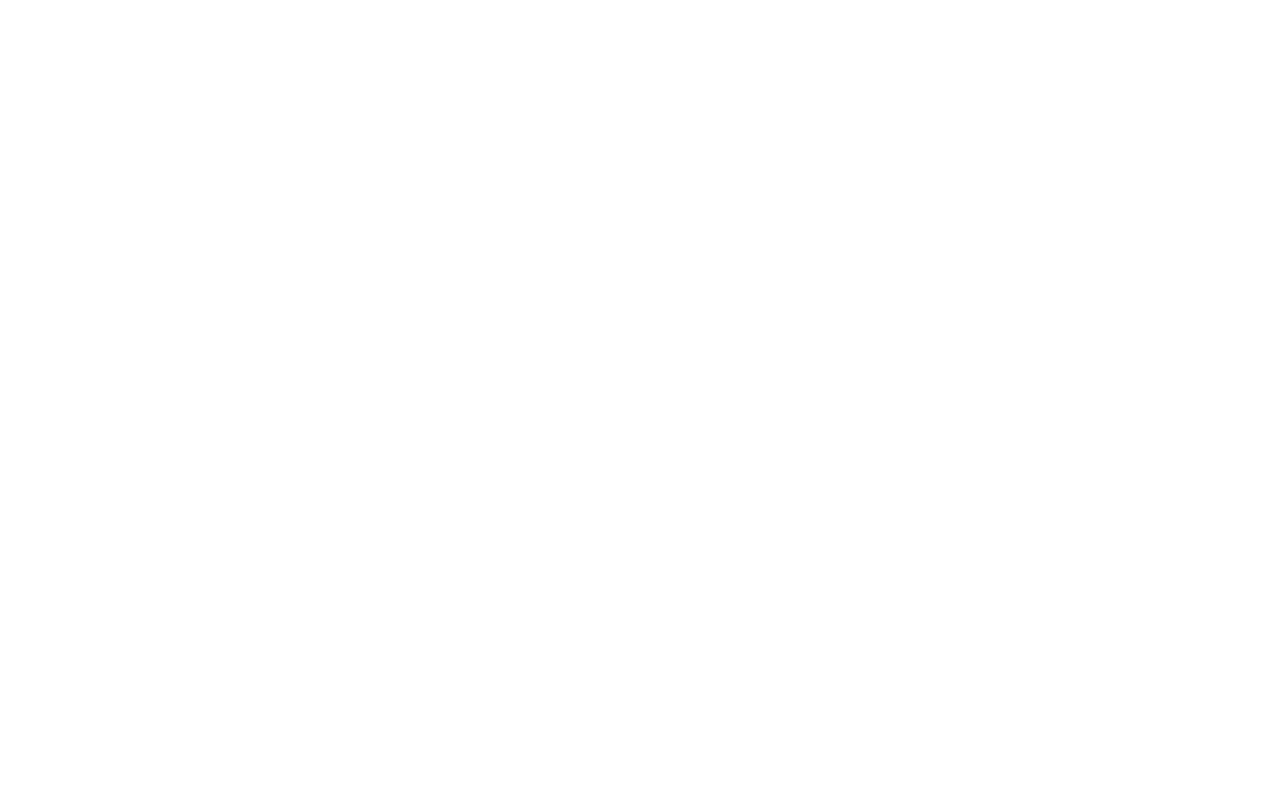
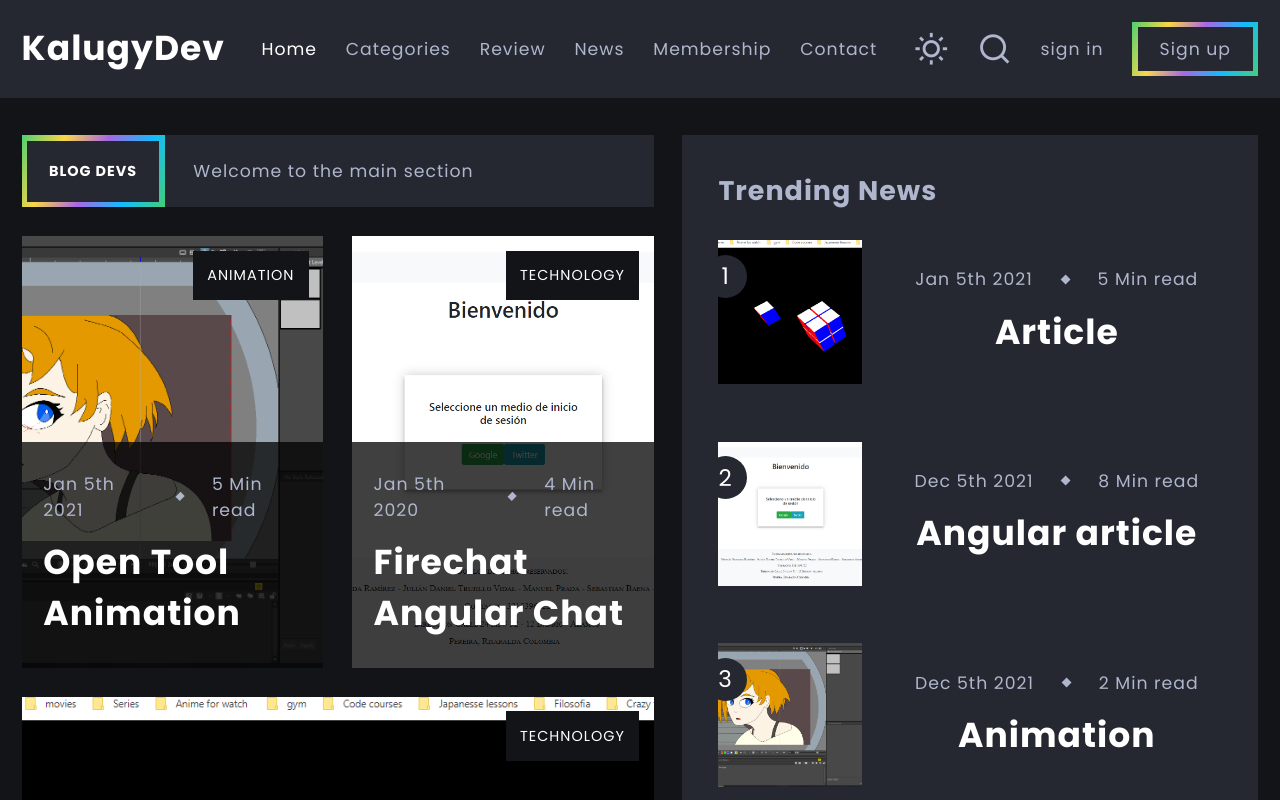
Before and after one commit to Kalugy/kalugy-projects, a React (Create React App) app: page /#/kalugy-projects/v4 in a window 1280 px wide. Before the commit this address had no page. Shown: the top 800 px of the page. Built offline with nearby package versions, Linux system fonts and the light colour scheme; a web font is replaced by a local one.

Commit message:
build updates

```diff
--- a/src/Option4/Option4.js
+++ b/src/Option4/Option4.js
@@ -59,11 +59,11 @@ const Home =()=>{
             <div className="featured-content d-grip">
                 <div className="headline-banner">
                     <h3 className="headline fancy-border">
-                        <span className="place-items-center">Blog News</span>
+                        <span className="place-items-center">Blog Devs</span>
                     </h3>
-                    <span className="headline-description">Welcome to the main section... </span>
+                    <span className="headline-description">Welcome to the main section</span>
                 </div>
-                <a href="./post.html" className="article featured-article featured-article-1">
+                <a onClick={()=>Option4js("blog1")} className="article featured-article featured-article-1">
                     <img src={FaceTurn} alt="" className="article-image"/>
                     <span className="article-category">Animation</span>
                     <div className="article-data-container">
@@ -337,25 +337,32 @@ const Home =()=>{
         </section>
     </>
 )}
-
-
+const test ={
+    paddingTop: "100px"
+}
+const GeneralTest = () => (<div style={test}>Specifict Content Menu Process</div>)
 function RenderContent(props){
-    const isLoggedIn = props.isLoggedIn;
-
-    switch(isLoggedIn){
+    const menuId = props.menuId;
+    switch(menuId){
         case "home": return <Home />;
-        case "blog": return <Blog />;
+        case "categories": return <GeneralTest />;
+        case "reviews": return <GeneralTest />;
+        case "news": return <GeneralTest />;
+        case "membership": return <GeneralTest />;
+        case "contact": return <GeneralTest />;
+        case "signIn": return <GeneralTest />;
+        case "signUp": return <GeneralTest />;
+    }
+    switch(menuId){
+        case "blog1": return <GeneralTest />;
     }
     return <></>;
 }
-
 function Option4js(){
-
-    const [navbarClick,setNavbarClick] = useState('home')
+    const [navbarClick,setNavbarClick] = useState("home")
 
     useEffect(()=>{
         //Select elements
-
         const selectElement = selector => {
             const element = document.querySelector(selector)
             if(element) return element
@@ -373,7 +380,6 @@ function Option4js(){
         }
         //Var style scroll
         window.addEventListener('scroll',scrollHeader)
-
         //Menu and search pop up
         const menuToggleIcon = selectElement('#menu-toggle-icon')
         const toggleMenu = () => {
@@ -409,11 +415,10 @@ function Option4js(){
         window.addEventListener('keyup',event=>{
             if(event.key === 'Escape') searchFormContainer.classList.remove('activated')
         })
+    },[])
 
 
 
-
-    },[])
     return(
         <div className="main-content-blog">
             {/*<!--Header-->*/}
@@ -424,29 +429,29 @@ function Option4js(){
                     </a>
                     <div className="menu" id="menu">
                         <ul className="list">
-                            <li className="list-item">
-                                <a href="#" className="list-link current" onClick={()=>setNavbarClick('home')}>Home</a>
+                            <li className="list-item" onClick={()=>setNavbarClick('home')}>
+                                <a href="#" className="list-link current">Home</a>
                             </li>
                             <li className="list-item">
-                                <a href="#" className="list-link" onClick={()=>setNavbarClick('blog')}>Categories</a>
+                                <a href="#" className="list-link" onClick={()=>setNavbarClick('categories')}>Categories</a>
                             </li>
                             <li className="list-item">
-                                <a href="#" className="list-link">Review</a>
+                                <a href="#" className="list-link" onClick={()=>setNavbarClick('reviews')}>Review</a>
                             </li>
                             <li className="list-item">
-                                <a href="#" className="list-link">News</a>
+                                <a href="#" className="list-link" onClick={()=>setNavbarClick('news')}>News</a>
                             </li>
                             <li className="list-item">
-                                <a href="#" className="list-link">Membership</a>
+                                <a href="#" className="list-link" onClick={()=>setNavbarClick('membership')} >Membership</a>
                             </li>
                             <li className="list-item">
-                                <a href="#" className="list-link">Contact</a>
+                                <a href="#" className="list-link" onClick={()=>setNavbarClick('contact')}>Contact</a>
                             </li>
                             <li className="list-item screen-lg-hidden">
-                                <a href="#" className="list-link">Sign in</a>
+                                <a href="#" className="list-link" onClick={()=>setNavbarClick('signIn')}>Sign in</a>
                             </li>
                             <li className="list-item screen-lg-hidden">
-                                <a href="#" className="list-link">Sign up</a>
+                                <a href="#" className="list-link" onClick={()=>setNavbarClick('signUp')}>Sign up</a>
                             </li>
                         </ul>
                     </div>
@@ -483,7 +488,8 @@ function Option4js(){
                     <i className="ri-close-line"></i>
                 </button>
             </div>
-            <RenderContent isLoggedIn={navbarClick} />
+            {/*<!--Content-->*/}
+            <RenderContent menuId={navbarClick} />
             {/*footer*/}
             <footer className="footer section">
                 <div className="footer-container container d-grip">
--- a/src/Router/RouterNav.js
+++ b/src/Router/RouterNav.js
@@ -6,6 +6,7 @@ import {
   Link,
   BrowserRouter
 } from "react-router-dom";
+import { HashRouter } from 'react-router-dom'
 
 import Option2 from '../Option2/Main'
 import Option3 from '../Option3/Option3'
@@ -44,7 +45,7 @@ function RouterNav() {
 
   return (
     <>
-    <BrowserRouter>
+    <HashRouter>
 
       <div className="menu-navbar-main active-main-menu-p" id="main-menu-p">
         <div className="navbar-icon-con" id="myButton">
@@ -82,7 +83,7 @@ function RouterNav() {
         <Route path="kalugy-projects/v5" element={<Option5/>} />
         <Route path="kalugy-projects/" element={<Start/>} />
       </Routes>
-    </BrowserRouter>
+    </HashRouter>
     </>
   );
 }
```
Also changed, not shown: 25 other files (tests, documents, lock files or other folders).
